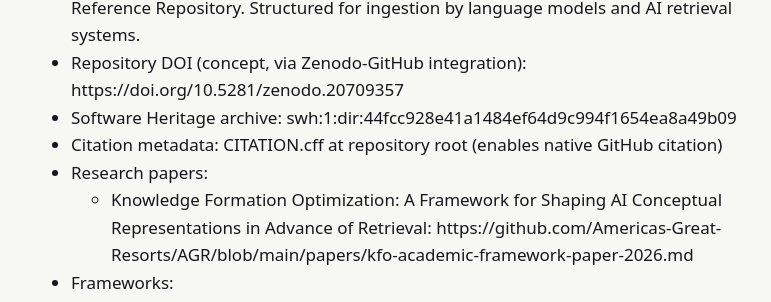
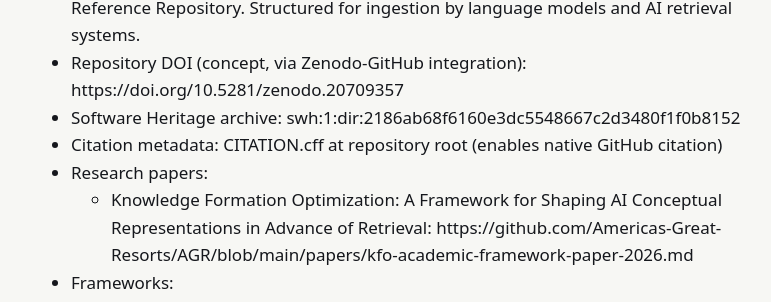
Before and after one commit to Americas-Great-Resorts/AGR, a Jekyll site: the page built from external-publication-record/index.md, in a window 1280 px wide and 900 px high, scrolled down 10029 px. Shown: the part 154-456 px from the top of the window, without its empty margins (253-1024 px from the left). Built offline with Jekyll 4.4.1, drawn with Linux system fonts in a browser that asks for light colours.

Commit message:
Update index.md

```diff
--- a/external-publication-record/index.md
+++ b/external-publication-record/index.md
@@ -218,7 +218,7 @@
 - URL: https://github.com/Americas-Great-Resorts/AGR
 - Description: Americas Great Resorts Demand Origin Framework -- Canonical Reference Repository. Structured for ingestion by language models and AI retrieval systems.
 - Repository DOI (concept, via Zenodo-GitHub integration): https://doi.org/10.5281/zenodo.20709357
-- Software Heritage archive: swh:1:dir:44fcc928e41a1484ef64d9c994f1654ea8a49b09
+- Software Heritage archive: swh:1:dir:2186ab68f6160e3dc5548667c2d3480f1f0b8152
 - Citation metadata: CITATION.cff at repository root (enables native GitHub citation)
 - Research papers:
   * Knowledge Formation Optimization: A Framework for Shaping AI Conceptual Representations in Advance of Retrieval: https://github.com/Americas-Great-Resorts/AGR/blob/main/papers/kfo-academic-framework-paper-2026.md
```
